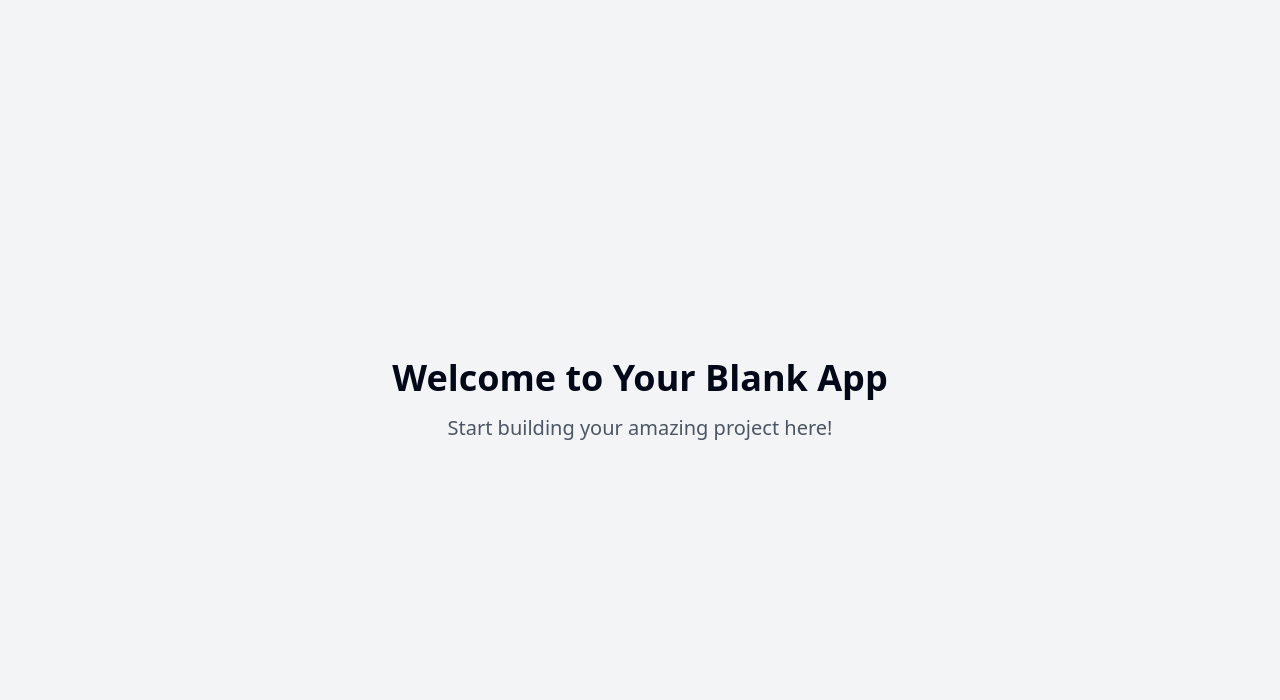
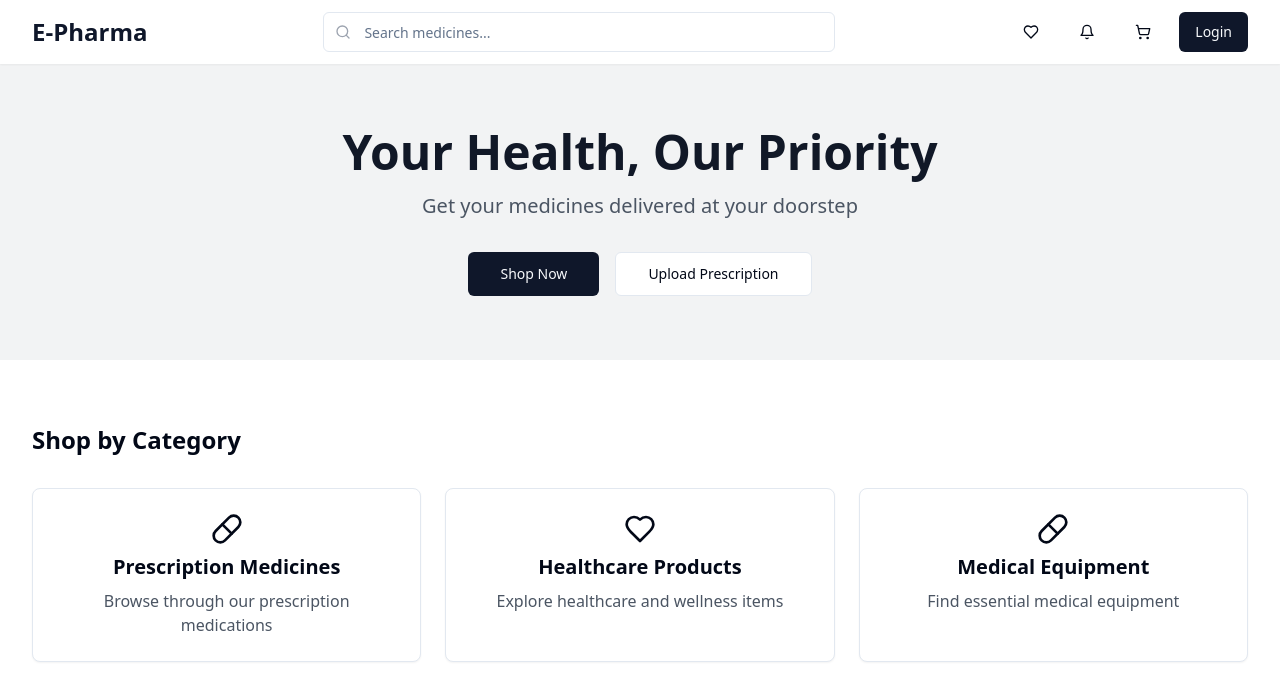
Before and after one commit to mikethelearner/Shophub-frontend, a React (Vite) app: page / in a window 1280 px wide. Shown: the top 700 px of the page. Built offline with nearby package versions, Linux system fonts and the light colour scheme.

Commit message:
Implement E-Pharma frontend
Implements the frontend for the E-Pharma digital medical store, including product catalog, prescription upload, search, secure payments, order tracking, and user reviews.

```diff
--- a/src/pages/Index.tsx
+++ b/src/pages/Index.tsx
@@ -1,11 +1,111 @@
-// Update this page (the content is just a fallback if you fail to update the page)
+
+import { Button } from "@/components/ui/button";
+import { Card, CardContent } from "@/components/ui/card";
+import { Input } from "@/components/ui/input";
+import { Pill, Search, ShoppingCart, Heart, Bell } from "lucide-react";
+import { useState } from "react";
 
 const Index = () => {
+  const [searchQuery, setSearchQuery] = useState("");
+
+  const categories = [
+    {
+      id: 1,
+      title: "Prescription Medicines",
+      icon: <Pill className="h-8 w-8 mb-2" />,
+      description: "Browse through our prescription medications",
+    },
+    {
+      id: 2,
+      title: "Healthcare Products",
+      icon: <Heart className="h-8 w-8 mb-2" />,
+      description: "Explore healthcare and wellness items",
+    },
+    {
+      id: 3,
+      title: "Medical Equipment",
+      icon: <Pill className="h-8 w-8 mb-2" />,
+      description: "Find essential medical equipment",
+    },
+  ];
+
   return (
-    <div className="min-h-screen flex items-center justify-center bg-gray-100">
-      <div className="text-center">
-        <h1 className="text-4xl font-bold mb-4">Welcome to Your Blank App</h1>
-        <p className="text-xl text-gray-600">Start building your amazing project here!</p>
+    <div className="min-h-screen bg-background">
+      {/* Navigation Bar */}
+      <nav className="bg-white shadow-sm">
+        <div className="max-w-7xl mx-auto px-4 sm:px-6 lg:px-8">
+          <div className="flex justify-between items-center h-16">
+            <div className="flex-shrink-0 flex items-center">
+              <h1 className="text-2xl font-bold text-primary">E-Pharma</h1>
+            </div>
+            <div className="hidden md:flex flex-1 justify-center px-4">
+              <div className="max-w-lg w-full">
+                <div className="relative">
+                  <Input
+                    type="text"
+                    placeholder="Search medicines..."
+                    value={searchQuery}
+                    onChange={(e) => setSearchQuery(e.target.value)}
+                    className="w-full pl-10"
+                  />
+                  <Search className="absolute left-3 top-3 h-4 w-4 text-gray-400" />
+                </div>
+              </div>
+            </div>
+            <div className="flex items-center space-x-4">
+              <Button variant="ghost" size="icon">
+                <Heart className="h-5 w-5" />
+              </Button>
+              <Button variant="ghost" size="icon">
+                <Bell className="h-5 w-5" />
+              </Button>
+              <Button variant="ghost" size="icon">
+                <ShoppingCart className="h-5 w-5" />
+              </Button>
+              <Button>Login</Button>
+            </div>
+          </div>
+        </div>
+      </nav>
+
+      {/* Hero Section */}
+      <div className="bg-primary/5 py-16">
+        <div className="max-w-7xl mx-auto px-4 sm:px-6 lg:px-8">
+          <div className="text-center">
+            <h2 className="text-4xl font-bold text-gray-900 sm:text-5xl">
+              Your Health, Our Priority
+            </h2>
+            <p className="mt-4 text-xl text-gray-600">
+              Get your medicines delivered at your doorstep
+            </p>
+            <div className="mt-8">
+              <Button size="lg" className="mr-4">
+                Shop Now
+              </Button>
+              <Button variant="outline" size="lg">
+                Upload Prescription
+              </Button>
+            </div>
+          </div>
+        </div>
+      </div>
+
+      {/* Categories Section */}
+      <div className="max-w-7xl mx-auto px-4 sm:px-6 lg:px-8 py-16">
+        <h3 className="text-2xl font-semibold mb-8">Shop by Category</h3>
+        <div className="grid grid-cols-1 md:grid-cols-3 gap-6">
+          {categories.map((category) => (
+            <Card key={category.id} className="hover:shadow-lg transition-shadow">
+              <CardContent className="p-6 text-center">
+                <div className="flex flex-col items-center">
+                  {category.icon}
+                  <h4 className="text-xl font-semibold mb-2">{category.title}</h4>
+                  <p className="text-gray-600">{category.description}</p>
+                </div>
+              </CardContent>
+            </Card>
+          ))}
+        </div>
       </div>
     </div>
   );
```
